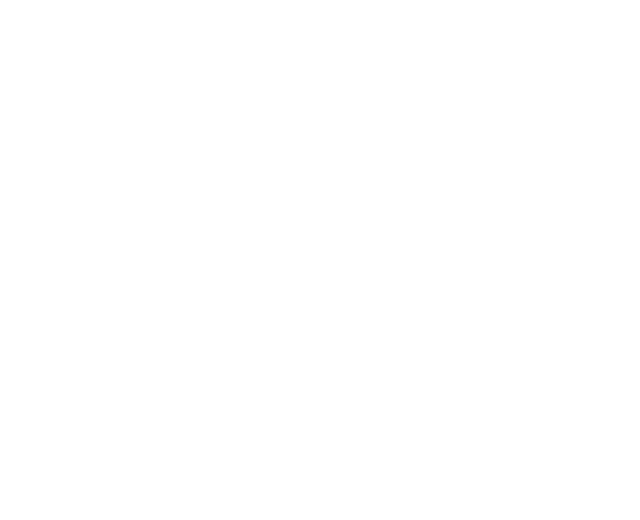
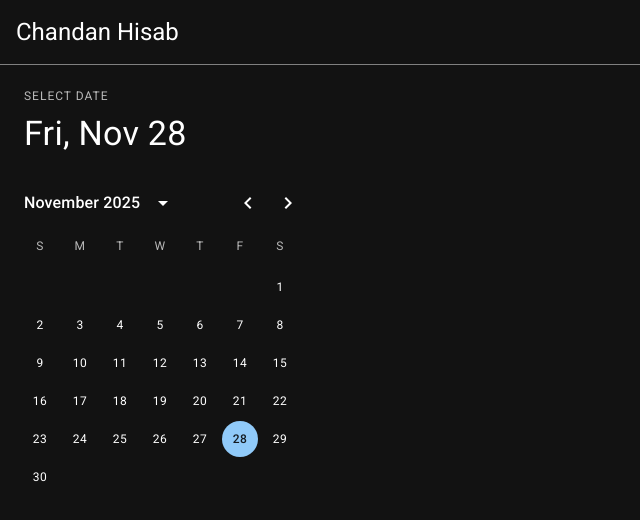
Before and after one commit to sidoshi/jama-udhar, a React (Vite) app: page / in a window 1280 px wide. Shown: the top 520 px of the page, without its empty margins (0-640 px from the left). Built offline with nearby package versions, Linux system fonts and the light colour scheme.

Commit message:
mui init

```diff
--- a/src/App.tsx
+++ b/src/App.tsx
@@ -1,5 +1,35 @@
-function App() {
-  return <></>;
+import { ThemeProvider, createTheme } from "@mui/material/styles";
+import CssBaseline from "@mui/material/CssBaseline";
+import { Box, Typography } from "@mui/material";
+import { LocalizationProvider } from "@mui/x-date-pickers";
+import { AdapterDayjs } from "@mui/x-date-pickers/AdapterDayjs";
+import { CashBookRoot } from "./CashBook/CashBookRoot";
+
+const darkTheme = createTheme({
+  palette: {
+    mode: "dark",
+  },
+});
+
+function Layout() {
+  return (
+    <Box>
+      <Box p={2} borderBottom="1px solid gray">
+        <Typography variant="h5">Chandan Hisab</Typography>
+      </Box>
+
+      <CashBookRoot />
+    </Box>
+  );
 }
 
-export default App;
+export default function App() {
+  return (
+    <ThemeProvider theme={darkTheme}>
+      <LocalizationProvider dateAdapter={AdapterDayjs}>
+        <CssBaseline />
+        <Layout />
+      </LocalizationProvider>
+    </ThemeProvider>
+  );
+}
--- /dev/null
+++ b/src/CashBook/CashBookRoot.tsx
@@ -0,0 +1,23 @@
+import { Grid } from "@mui/material";
+import { StaticDatePicker } from "@mui/x-date-pickers";
+import dayjs from "dayjs";
+import { useState } from "react";
+
+export function CashBookRoot() {
+  const [selectedDate, setSelectedDate] = useState(dayjs());
+
+  return (
+    <Grid container spacing={2}>
+      <Grid size={3}>
+        <StaticDatePicker
+          value={selectedDate}
+          onChange={(v) => setSelectedDate(dayjs(v))}
+          slots={{
+            actionBar: () => null,
+          }}
+        />
+      </Grid>
+      <Grid size={9}></Grid>
+    </Grid>
+  );
+}
--- a/src/main.tsx
+++ b/src/main.tsx
@@ -1,6 +1,11 @@
 import { StrictMode } from "react";
 import { createRoot } from "react-dom/client";
 import App from "./App.tsx";
+
+import "@fontsource/roboto/300.css";
+import "@fontsource/roboto/400.css";
+import "@fontsource/roboto/500.css";
+import "@fontsource/roboto/700.css";
 
 createRoot(document.getElementById("root")!).render(
   <StrictMode>
```
Also changed, not shown: package.json (+7 -0 lines), 1 other file (tests, documents, lock files or other folders).
